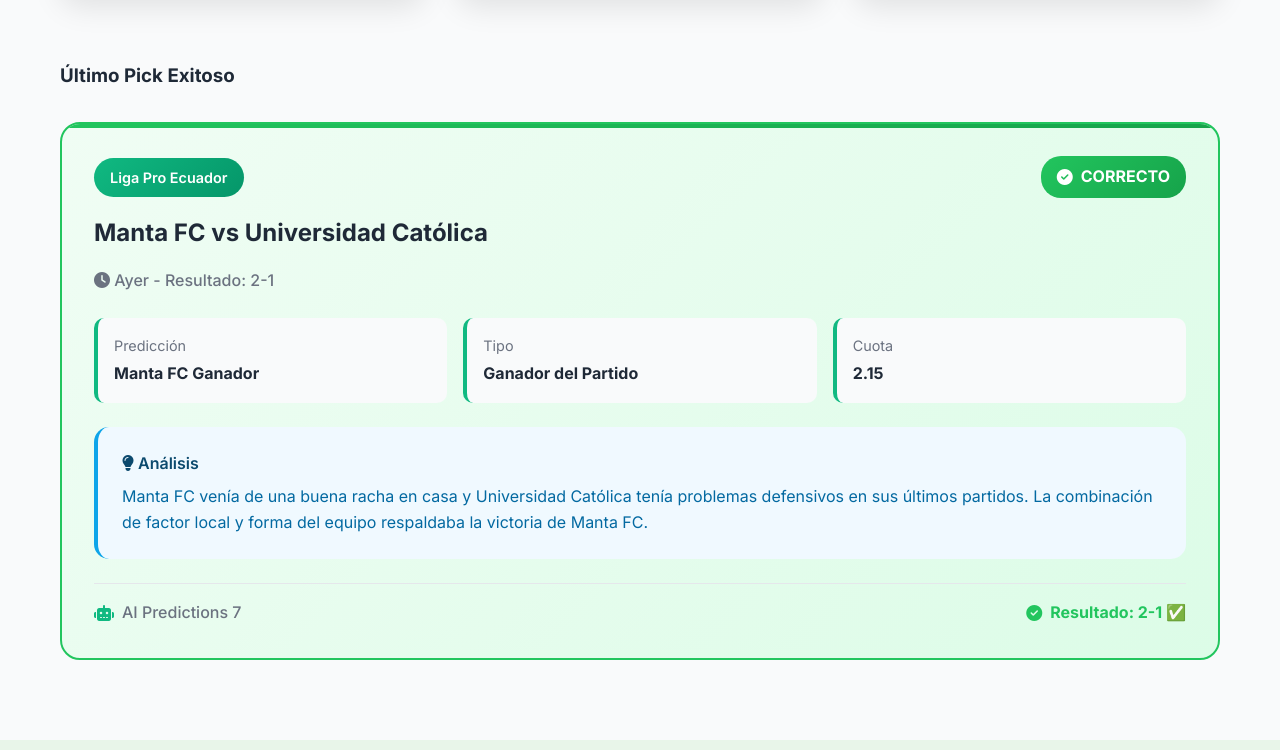
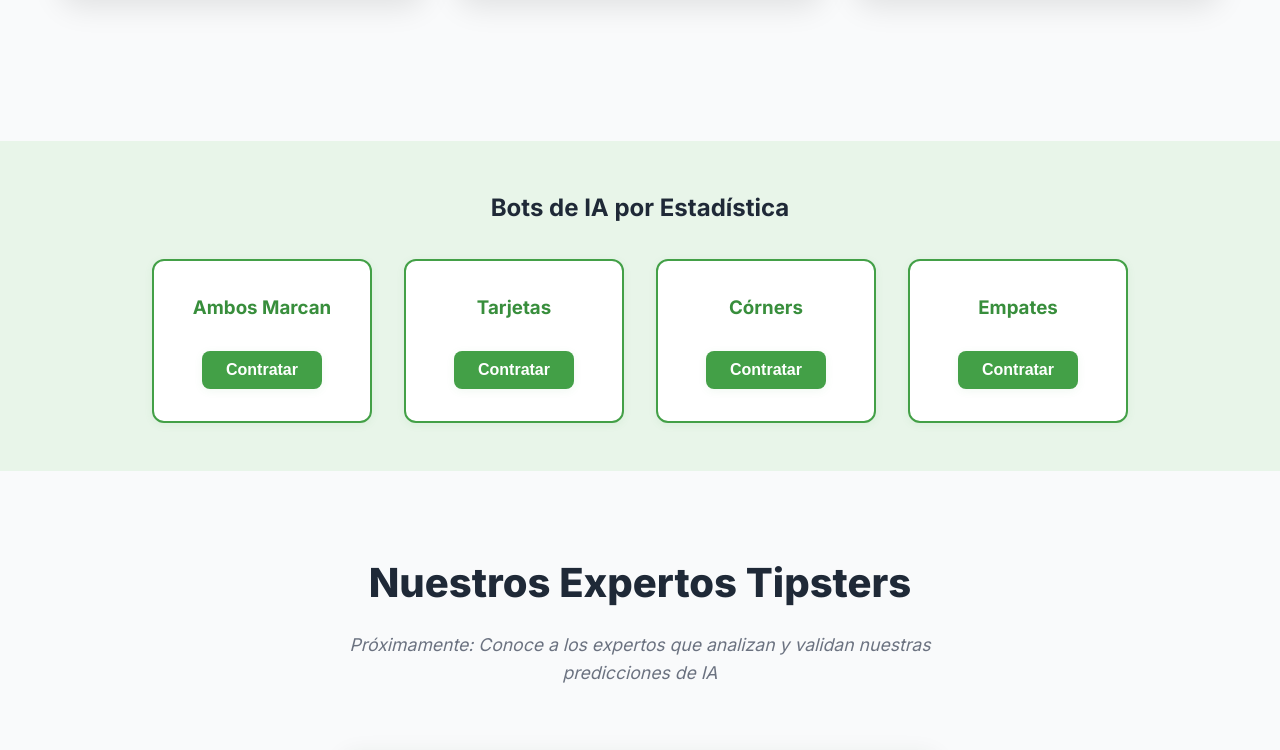
Before and after one commit to AIBETS7/AIPREDICTIONS7, a plain HTML site: page index.html in a window 1280 px wide. Shown: the part 2047-2797 px from the top of the page. Drawn offline with Linux system fonts and the light colour scheme; no server answers.

Commit message:
Eliminar sección de Último Pick Exitoso de la portada

```diff
--- a/index.html
+++ b/index.html
@@ -168,60 +168,7 @@
                 </div>
             </div>
 
-            <div class="prediction-preview">
-                <h3>Último Pick Exitoso</h3>
-                <div class="successful-pick">
-                    <div class="pick-header">
-                        <div class="pick-competition la-liga">
-                            Liga Pro Ecuador
-                        </div>
-                        <div class="pick-confidence correct">
-                            <i class="fas fa-check-circle"></i>
-                            CORRECTO
-                        </div>
-                    </div>
-
-                    <div class="pick-match">
-                        Manta FC vs Universidad Católica
-                    </div>
-
-                    <div class="pick-time">
-                        <i class="fas fa-clock"></i>
-                        Ayer - Resultado: 2-1
-                    </div>
-
-                    <div class="pick-details">
-                        <div class="pick-detail">
-                            <div class="pick-detail-label">Predicción</div>
-                            <div class="pick-detail-value">Manta FC Ganador</div>
-                        </div>
-                        <div class="pick-detail">
-                            <div class="pick-detail-label">Tipo</div>
-                            <div class="pick-detail-value">Ganador del Partido</div>
-                        </div>
-                        <div class="pick-detail">
-                            <div class="pick-detail-label">Cuota</div>
-                            <div class="pick-detail-value">2.15</div>
-                        </div>
-                    </div>
-
-                    <div class="pick-reasoning">
-                        <h4><i class="fas fa-lightbulb"></i> Análisis</h4>
-                        <p>Manta FC venía de una buena racha en casa y Universidad Católica tenía problemas defensivos en sus últimos partidos. La combinación de factor local y forma del equipo respaldaba la victoria de Manta FC.</p>
-                    </div>
-
-                    <div class="pick-footer">
-                        <div class="pick-tipster">
-                            <i class="fas fa-robot"></i>
-                            AI Predictions 7
-                        </div>
-                        <div class="pick-result correct">
-                            <i class="fas fa-check-circle"></i>
-                            Resultado: 2-1 ✅
-                        </div>
-                    </div>
-                </div>
-            </div>
+            <!-- Eliminar sección de Último Pick Exitoso -->
         </div>
     </section>
 
```
